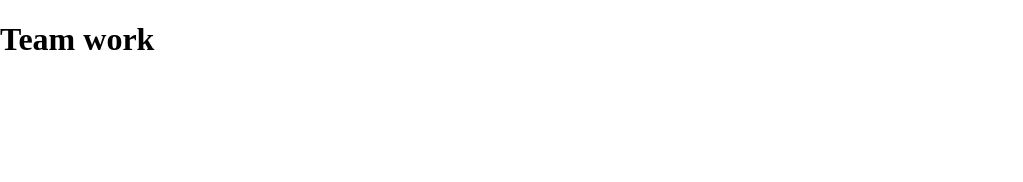
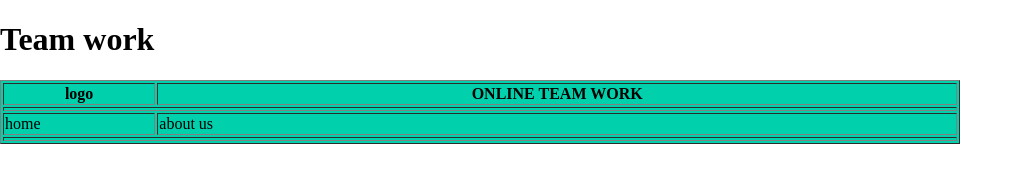
Before and after one commit to benshidanny11/team-work, a plain HTML site: page index.html in a window 1280 px wide. Shown: the whole page, without its empty margins (0-1023 px from the left). Drawn offline with Linux system fonts and the light colour scheme.

Commit message:
implement home page

```diff
--- a/index.html
+++ b/index.html
@@ -9,6 +9,20 @@
  <link rel="stylesheet" href="styles/style.css">
 <body>
    <h1>Team work</h1>
+   <table border="1"width="75%"height="20%"bgcolor="solid black">
+<tr><th width="8%">logo</th><th widht="22%">ONLINE TEAM WORK</th></tr>
+<tr><td colspan="2"width="50%"><center><nav></center></td></tr>
+    <td>home</td>
+    <td>about us</td>
+    <nav>
+    <tr><td colspan="2"height="100%"width="70%"</tr>
+
+
+</div>
+<div class="body"></div>
+
+<div class="footer"></div>
+
    <script src="js/main.js"></script>
 </body>
 </html>
```
